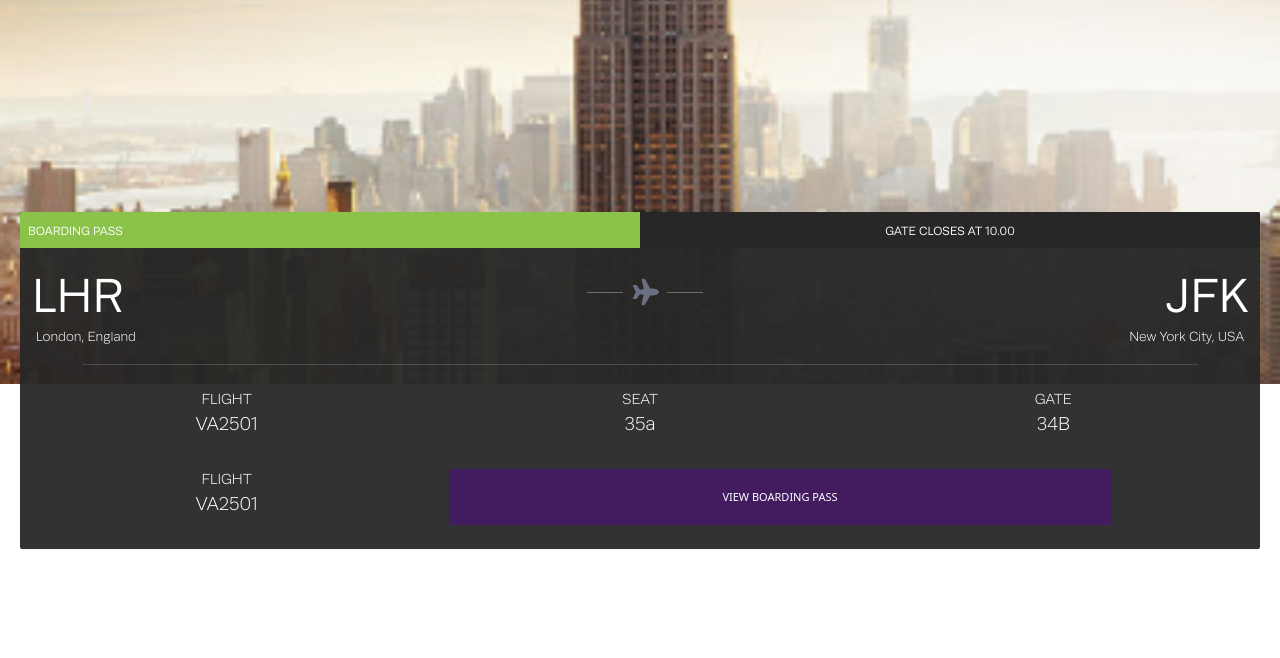
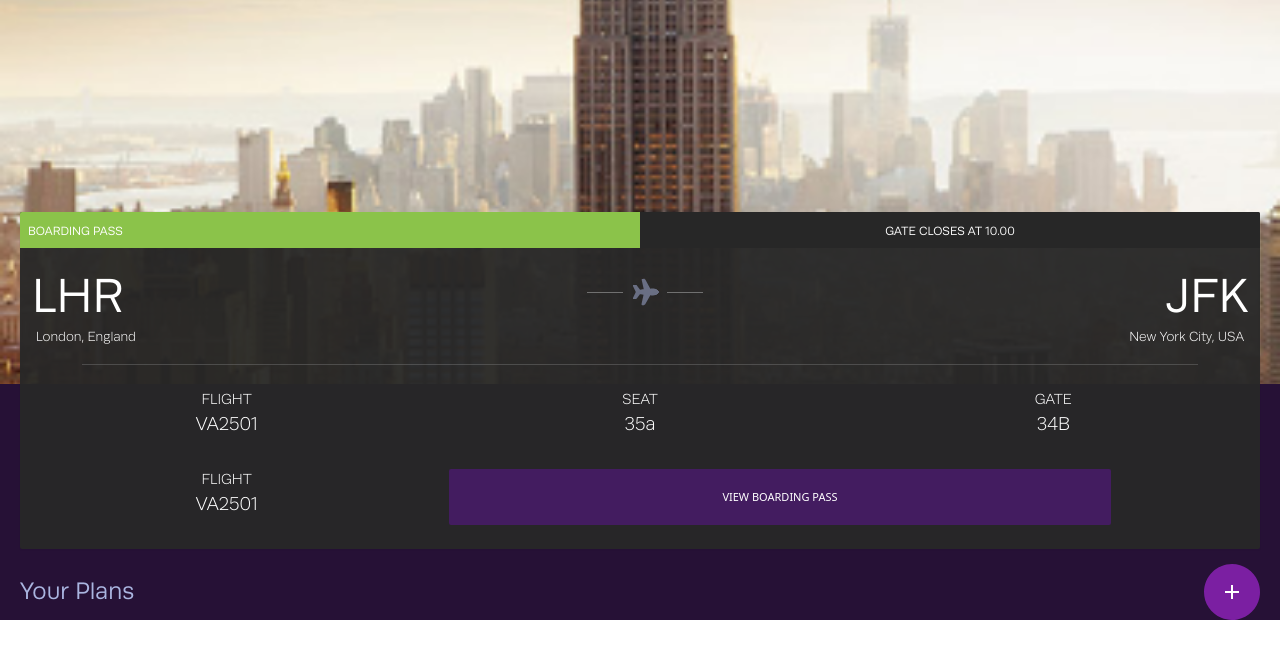
Before and after one commit to allanfernds/teste-pratico-falqon, a React (Vite) app: page / in a window 1280 px wide. Shown: the top 658 px of the page. Built offline with nearby package versions, Linux system fonts and the light colour scheme.

Commit message:
update App.jsx, HeroSection.jsx, HomePage.jsx and tailwind.config.js

```diff
--- /dev/null
+++ b/src/components/CardSection.jsx
@@ -0,0 +1,7 @@
+import React from "react";
+
+function CardSection({ children }) {
+  return <section className="px-5 bg-custom-bg-purple">{children}</section>;
+}
+
+export default CardSection;
--- a/src/components/HeroSection.jsx
+++ b/src/components/HeroSection.jsx
@@ -8,7 +8,7 @@ function HeroSection() {
         <div class="bg-hero bg-cover bg-center bg-no-repeat h-96 w-full px-5">
           <BoardingPass />
         </div>
-        {/* <div class="h-[137px] bg-custom-bg-purple"></div> */}
+        <div class="h-[180px] bg-custom-bg-purple"></div>
       </div>
     </section>
   );
--- /dev/null
+++ b/src/components/UserPlans.jsx
@@ -0,0 +1,24 @@
+import React from "react";
+import CardSection from "./CardSection";
+import add_new_btn from "../assets/icons/56px/add_icon.svg";
+
+function UserPlans() {
+  return (
+    <section>
+      <CardSection>
+        <div className="flex justify-between items-center">
+          <h4 className="font-runda-normal text-custom-light-blue text-2xl">
+            Your Plans
+          </h4>
+          <img
+            src={add_new_btn}
+            alt="botão de adicionar novo planejamento"
+            width="56px"
+          />
+        </div>
+      </CardSection>
+    </section>
+  );
+}
+
+export default UserPlans;
--- a/src/pages/HomePage.jsx
+++ b/src/pages/HomePage.jsx
@@ -1,11 +1,18 @@
 import React from "react";
 import HeroSection from "../components/HeroSection";
+import CardSection from "../components/CardSection";
+import UserPlans from "../components/UserPlans";
 
 function HomePage() {
   return (
-    <header>
-      <HeroSection />
-    </header>
+    <>
+      <header className="bg-custom-bg-purple">
+        <HeroSection />
+      </header>
+      <main>
+        <UserPlans />
+      </main>
+    </>
   );
 }
 
--- a/tailwind.config.js
+++ b/tailwind.config.js
@@ -21,6 +21,7 @@ module.exports = {
             },
             backgroundImage: {
                 'hero': "url('/src/assets/images/hero_image.png')",
+
             }
         },
     },
```
